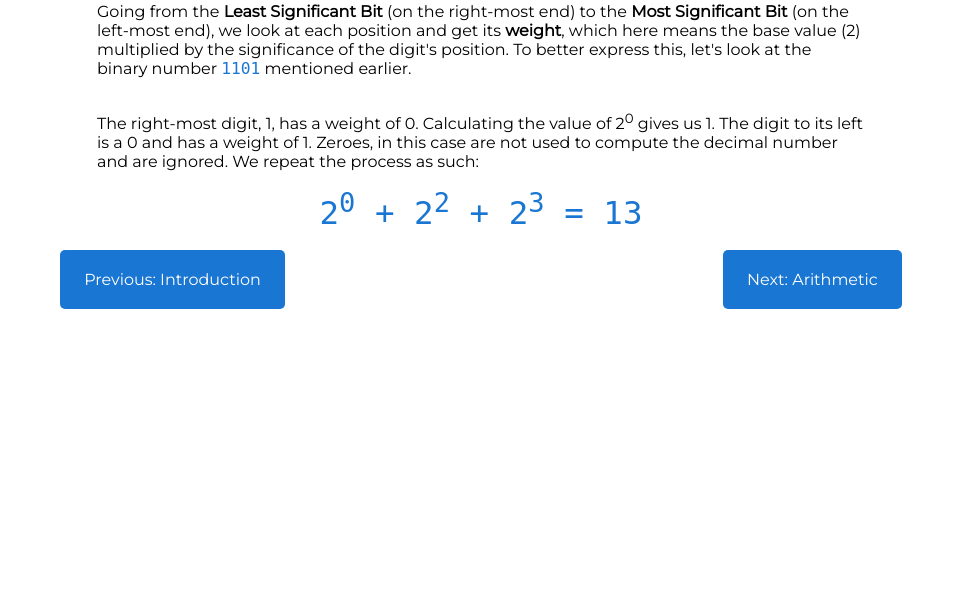
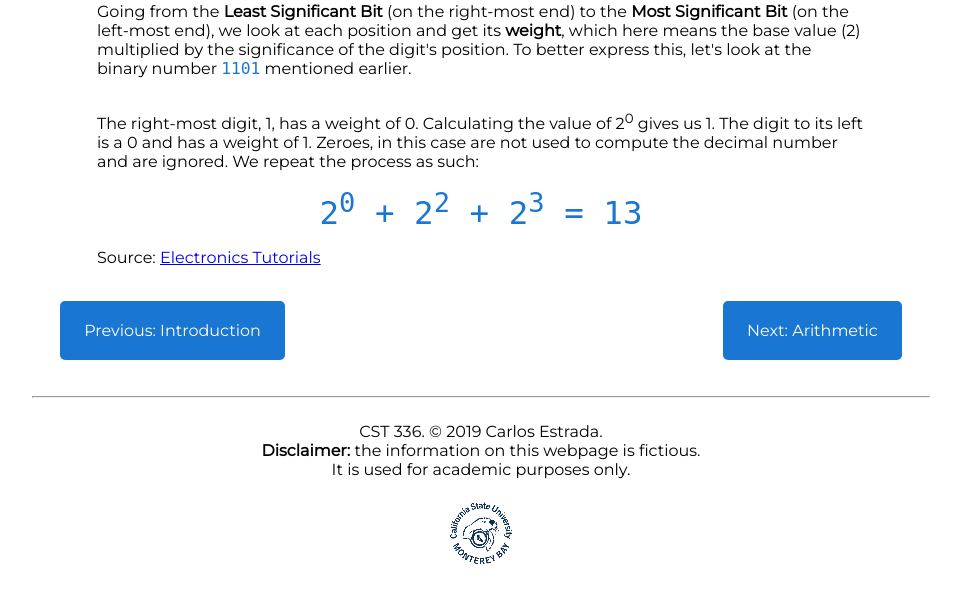
Before and after one commit to caestrella1/CST336, a PHP site: page /hw/hw1/conversion.html in a window 1280 px wide. Shown: the part 594-1196 px from the top of the page, without its empty margins (159-1120 px from the left). Before the commit the page ends 903 px from the top, so only its background shows below. Run offline with PHP 8.4, Linux system fonts and the light colour scheme.

Commit message:
Added sources and footer

```diff
--- a/hw/hw1/conversion.html
+++ b/hw/hw1/conversion.html
@@ -44,11 +44,21 @@
             <code id="conversion">
                 2<sup>0</sup> + 2<sup>2</sup> + 2<sup>3</sup> = 13
             </code>
+
+            <p>Source: <a href="https://www.electronics-tutorials.ws/binary/bin_2.html">Electronics Tutorials</a></p>
         </main>
 
-        <footer>
+        <div id="bottom-nav">
             <a class="button" href="intro.html"><span>Previous: Introduction</span></a>
             <a class="button" href="arithmetic.html"><span>Next: Arithmetic</span></a>
+        </div>
+
+        <footer>
+            <hr>
+            <p>CST 336. &copy; 2019 Carlos Estrada.<br/>
+            <strong>Disclaimer:</strong> the information on this webpage is fictious. <br/>
+            It is used for academic purposes only.</p>
+            <img id="csumb-logo" src="../../img/csumb.png" alt="CSUMB Logo"/>
         </footer>
 
     </body>
--- a/hw/hw1/css/styles.css
+++ b/hw/hw1/css/styles.css
@@ -101,14 +101,14 @@ td {
     background-color: #63a3ff;
 }
 
-footer {
+#bottom-nav {
     display: flex;
     justify-content: space-around;
     margin-top: 1em;
     margin-bottom: 3em;
 }
 
-footer a {
+#bottom-nav a {
     align-self: center;
 }
 
@@ -155,3 +155,15 @@ span:hover {
 .row img {
     align-self: center;
 }
+
+footer {
+    display: flex;
+    margin: 2em 0;
+    flex-direction: column;
+    text-align: center;
+    align-items: center;
+}
+
+footer hr {
+    width: 70%;
+}
```
Also changed, not shown: hw/hw1/arithmetic.html (+7 -1 lines), hw/hw1/index.html (+9 -1 lines), hw/hw1/intro.html (+9 -1 lines).
